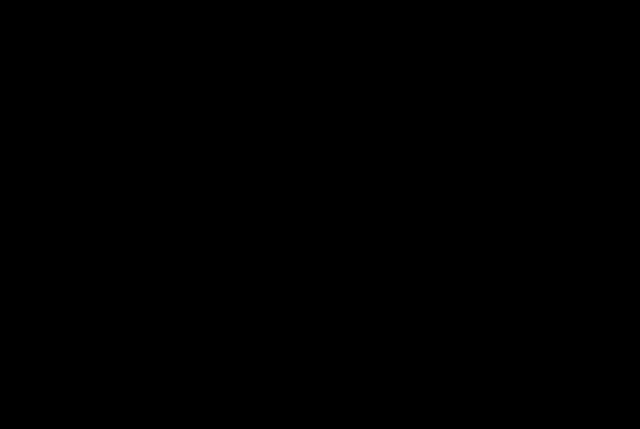
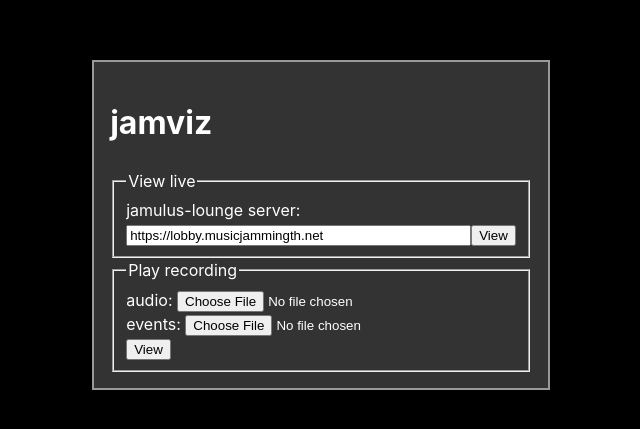
Before and after one commit to dtinth/jamviz, a React (Vite) app: page / in a window 1280 px wide. Shown: the part 175-604 px from the top of the page, without its empty margins (319-959 px from the left). Built offline with nearby package versions, Linux system fonts and the light colour scheme.

Commit message:
add form

```diff
--- a/src/animation.tsx
+++ b/src/animation.tsx
@@ -3,6 +3,7 @@
 import { instruments } from "./data";
 import { searchParams } from "./searchParams";
 import { Approacher, approach, createApproacher } from "./Approacher";
+import { showLoadForm } from "./showLoadForm";
 
 const numColumns = +searchParams.get("columns")! || 4;
 const server = searchParams.get("apiserver");
@@ -250,28 +251,11 @@
   data: GojamEvent;
 }
 
-if (server) {
-  const eventSource = new EventSource(server + "/events");
-  eventSource.addEventListener("message", (event) => {
-    const data = JSON.parse(event.data);
-    animation.ingest(data);
-  });
-} else if (eventNdjsonSrc) {
-  fetch("http://localhost:1111/events.ndjson")
-    .then((r) => {
-      if (!r.ok) {
-        throw new Error(r.statusText);
-      }
-      return r.text();
-    })
-    .then(async (text) => {
+async function runStoredEvents(text: string, audioSrc?: string | null) {
   const events = text
     .split("\n")
     .filter((x) => x.trim())
     .map((x) => JSON.parse(x));
-      return events;
-    })
-    .then(async (events) => {
   if (audioSrc) {
     let audio = document.querySelector("#audio") as HTMLAudioElement & {
       durationPromise?: Promise<number>;
@@ -340,7 +324,25 @@
       }
     }
   }
+}
+
+if (server) {
+  const eventSource = new EventSource(server + "/events");
+  eventSource.addEventListener("message", (event) => {
+    const data = JSON.parse(event.data);
+    animation.ingest(data);
   });
+} else if (eventNdjsonSrc) {
+  fetch(eventNdjsonSrc)
+    .then((r) => {
+      if (!r.ok) {
+        throw new Error(r.statusText);
+      }
+      return r.text();
+    })
+    .then(async (text) => runStoredEvents(text, audioSrc));
 } else {
-  console.log("No data source.");
+  showLoadForm().then((x) => {
+    runStoredEvents(x.text, x.audioSrc);
+  });
 }
--- /dev/null
+++ b/src/showLoadForm.tsx
@@ -0,0 +1,70 @@
+import ReactDOM from "react-dom/client";
+import React from "react";
+
+export async function showLoadForm() {
+  return new Promise<{ text: string; audioSrc?: string | null }>((resolve) => {
+    const form = document.createElement("div");
+    document.body.appendChild(form);
+    const view = () => {
+      const server = (document.getElementById("server") as HTMLInputElement)
+        .value;
+      window.location.href = `?apiserver=${server}`;
+    };
+    const play = async () => {
+      const eventsFile = (
+        document.getElementById("events-file") as HTMLInputElement
+      ).files![0];
+      const text = await eventsFile.text();
+      const audioFile = (
+        document.getElementById("audio-file") as HTMLInputElement
+      ).files![0];
+      const audioSrc = audioFile && URL.createObjectURL(audioFile);
+      resolve({ text, audioSrc });
+      root.unmount();
+    };
+    const root = ReactDOM.createRoot(form);
+    root.render(
+      <React.StrictMode>
+        <div
+          style={{
+            position: "fixed",
+            inset: 0,
+            display: "flex",
+            alignItems: "center",
+            justifyContent: "center",
+          }}
+        >
+          <div
+            style={{
+              background: "#333",
+              border: "2px solid #999",
+              padding: "1em",
+            }}
+          >
+            <h1>jamviz</h1>
+            <fieldset>
+              <legend>View live</legend>
+              jamulus-lounge server:
+              <br />
+              <input
+                type="text"
+                id="server"
+                defaultValue="https://lobby.musicjammingth.net"
+                size={40}
+              />
+              <input type="button" value="View" onClick={view} />
+            </fieldset>
+            <fieldset>
+              <legend>Play recording</legend>
+              audio: <input type="file" id="audio-file" accept=".mp3" />
+              <br />
+              events: <input type="file" id="events-file" accept=".ndjson" />
+              <br />
+              <input type="button" value="View" onClick={play} />
+            </fieldset>
+          </div>
+        </div>
+      </React.StrictMode>
+    );
+  });
+}
```
Lines whose indentation alone changed are shown as unchanged.
